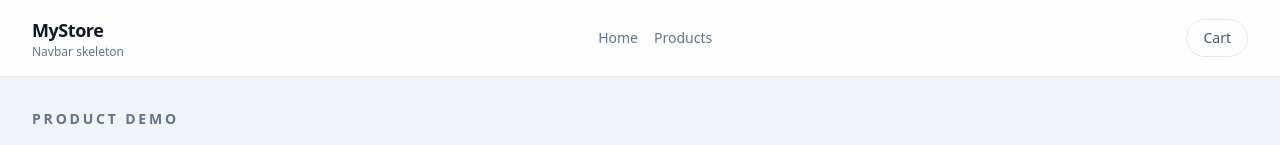
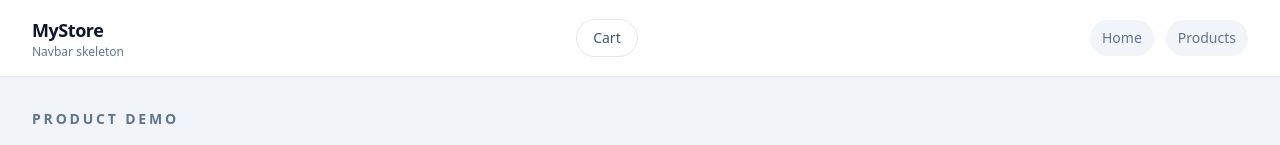
Before and after one commit to Longdev1701/N23DCCN035_PhamThanhLong_Web_Prac1, a Next.js app: page / in a window 1280 px wide. Shown: the top 145 px of the page. Built offline with nearby package versions, Linux system fonts and the light colour scheme; no server answers.

Commit message:
feat: make navbar responsive

```diff
--- a/components/Navbar.js
+++ b/components/Navbar.js
@@ -1,25 +1,26 @@
 export default function Navbar() {
   return (
     <header className="border-b border-slate-200 bg-white/90 backdrop-blur">
-      <nav className="mx-auto flex w-full max-w-7xl items-center justify-between px-4 py-4 sm:px-6 lg:px-8">
-        <div>
+      <nav className="mx-auto flex w-full max-w-7xl flex-wrap items-center justify-between gap-3 px-4 py-4 sm:px-6 lg:px-8">
+        <div className="min-w-0">
           <p className="text-lg font-bold tracking-tight text-slate-900">
             MyStore
           </p>
           <p className="text-xs text-slate-500">Navbar skeleton</p>
         </div>
 
-        <div className="hidden items-center gap-4 text-sm font-medium text-slate-500 sm:flex">
-          <span>Home</span>
-          <span>Products</span>
-        </div>
-
         <button
           type="button"
+          aria-label="Open cart"
           className="rounded-full border border-slate-200 px-4 py-2 text-sm font-medium text-slate-600"
         >
           Cart
         </button>
+
+        <div className="flex w-full flex-wrap items-center gap-3 text-sm font-medium text-slate-500 sm:w-auto sm:justify-end">
+          <span className="rounded-full bg-slate-100 px-3 py-2">Home</span>
+          <span className="rounded-full bg-slate-100 px-3 py-2">Products</span>
+        </div>
       </nav>
     </header>
   );
```
